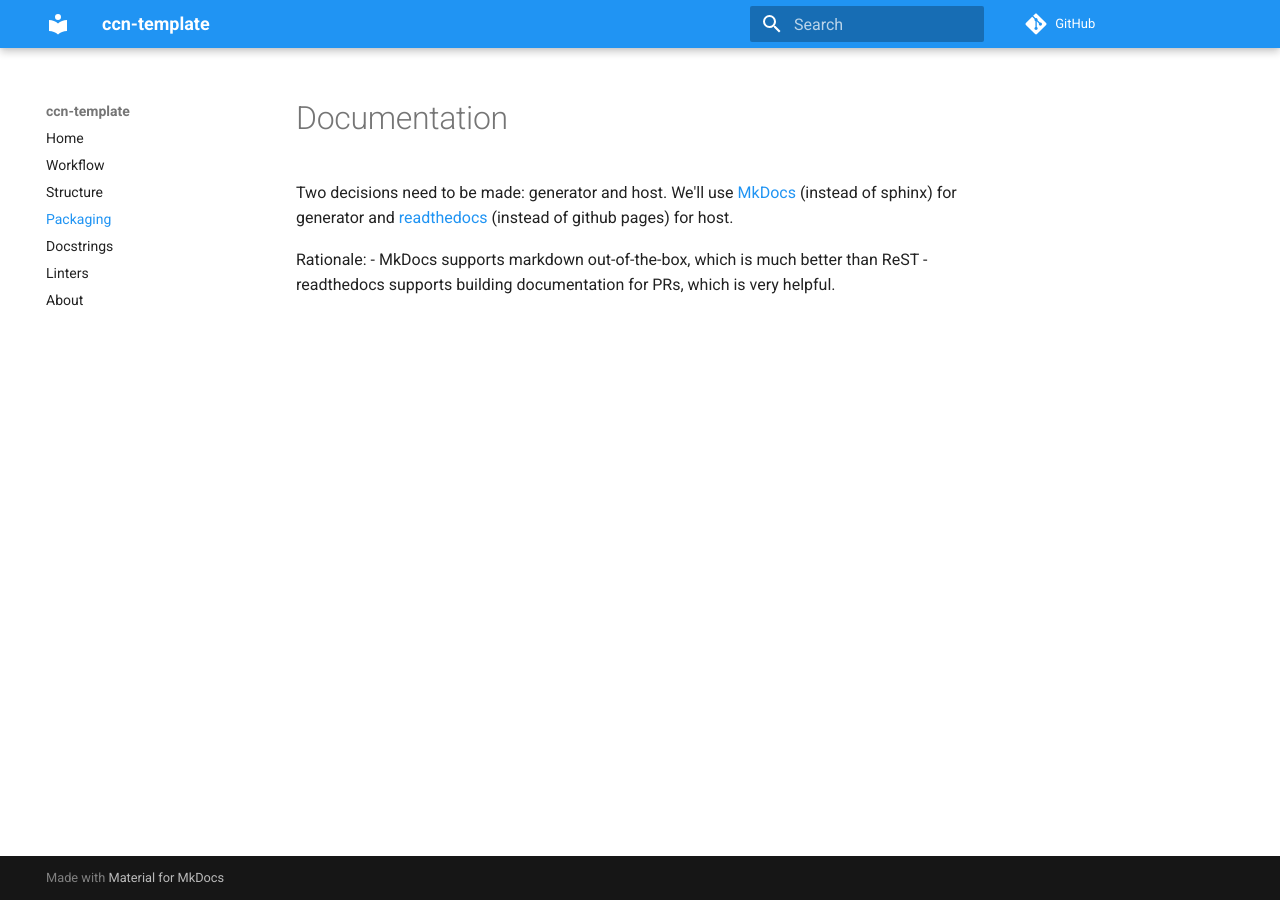
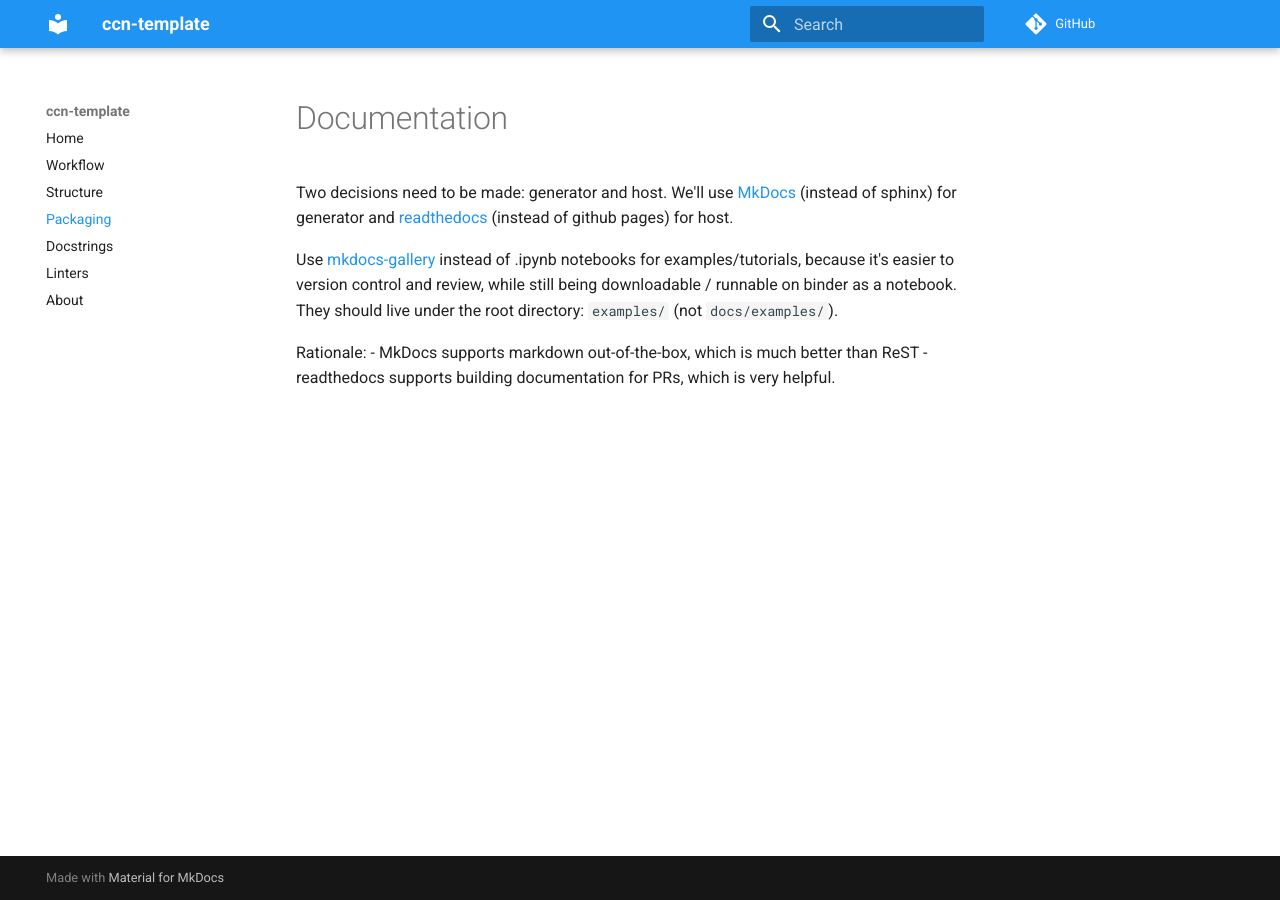
Before and after one commit to flatironinstitute/ccn-template, an MkDocs documentation site: the page built from docs/notes/03-documentation.md, in a window 1280 px wide. Built offline with MkDocs 1.6.1 and Material for MkDocs 9.7.7, drawn with Linux system fonts in a browser that asks for light colours; comment, search, counter and statistics services are not loaded.

Commit message:
Update 03-documentation.md

```diff
--- a/docs/notes/03-documentation.md
+++ b/docs/notes/03-documentation.md
@@ -2,6 +2,8 @@
 
 Two decisions need to be made: generator and host. We'll use [MkDocs](https://www.mkdocs.org/) (instead of sphinx) for generator and [readthedocs](https://readthedocs.org/) (instead of github pages) for host.
 
+Use [mkdocs-gallery](https://smarie.github.io/mkdocs-gallery/generated/tutorials/plot_parse/#download_links) instead of .ipynb notebooks for examples/tutorials, because it's easier to version control and review, while still being downloadable / runnable on binder as a notebook. They should live under the root directory: `examples/` (not `docs/examples/`).
+
 Rationale:
 - MkDocs supports markdown out-of-the-box, which is much better than ReST
 - readthedocs supports building documentation for PRs, which is very helpful.
```
